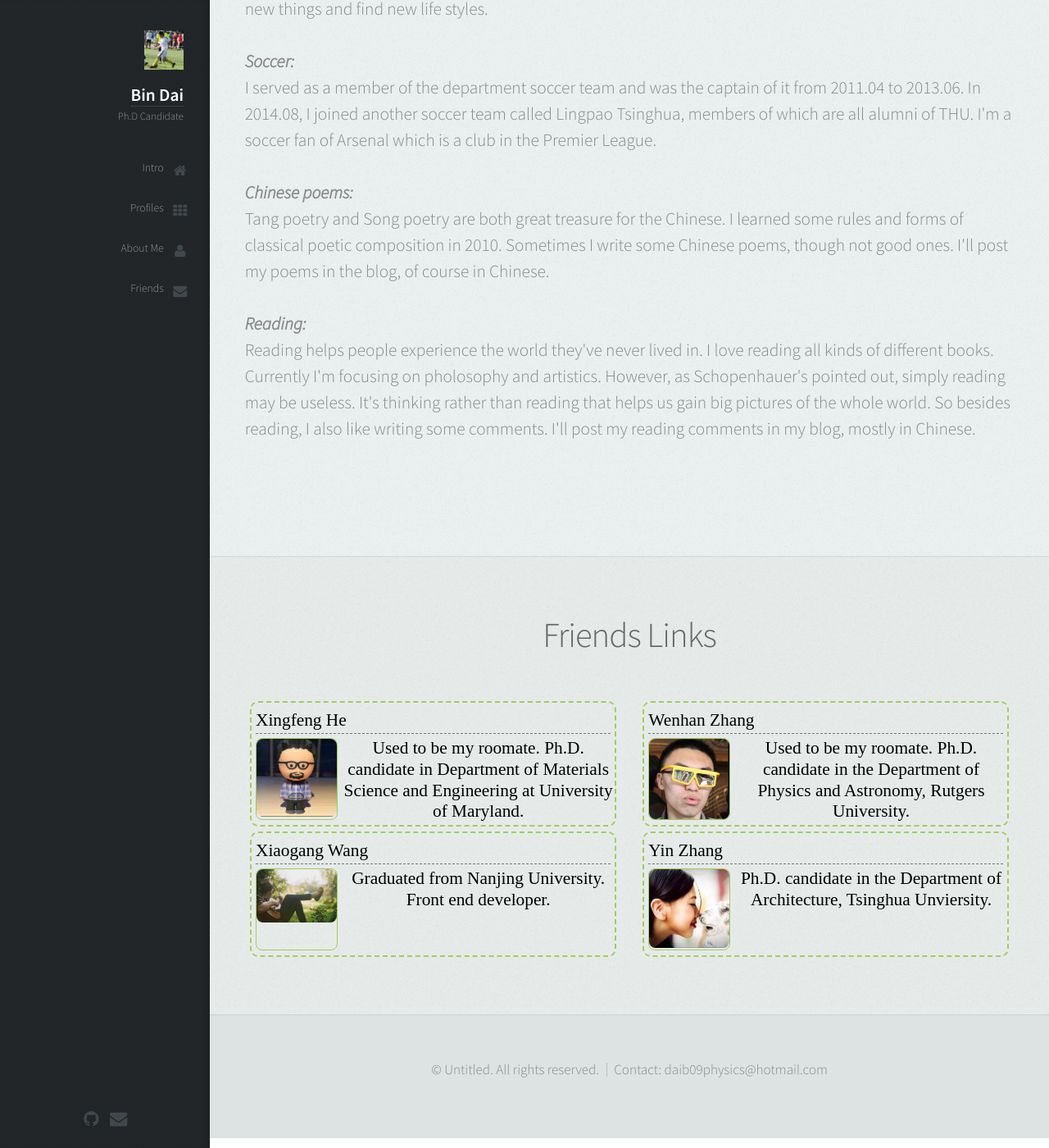
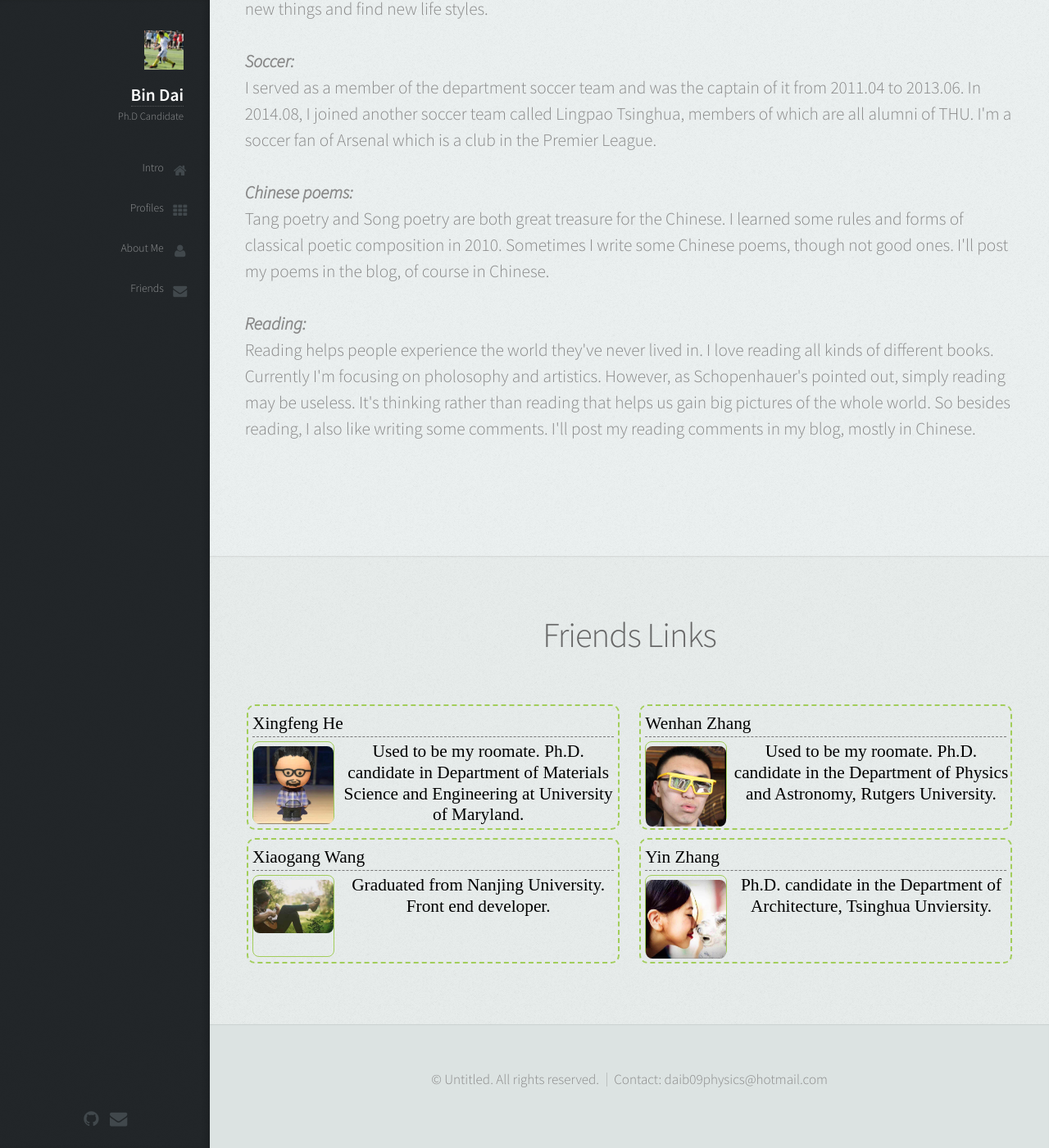
Before and after one commit to daib13/daib13.github.io, a Jekyll site: the page built from index.html, in a window 1280 px wide and 1400 px high, scrolled down 2277 px. Shown: the whole window at 82% size. Built offline with Jekyll 4.4.1, drawn with Linux system fonts in a browser that asks for light colours.

Commit message:
fix the friends links style.

```diff
--- a/assets/css/main.css
+++ b/assets/css/main.css
@@ -1749,7 +1749,7 @@
 	.idcard {
 		border: 2px dashed #A2CD5A;
 		border-radius: 10px;
-		margin: 6px;
+		margin: 10px 2px 10px 2px;
 	}
 
 	.idname {
@@ -1789,6 +1789,7 @@
 		overflow: hidden;
 		border-radius: 8px;
 		vertical-align: middle;
+		margin: 5px 0 5px 0;
 	}
 
 	.idintro {
```
